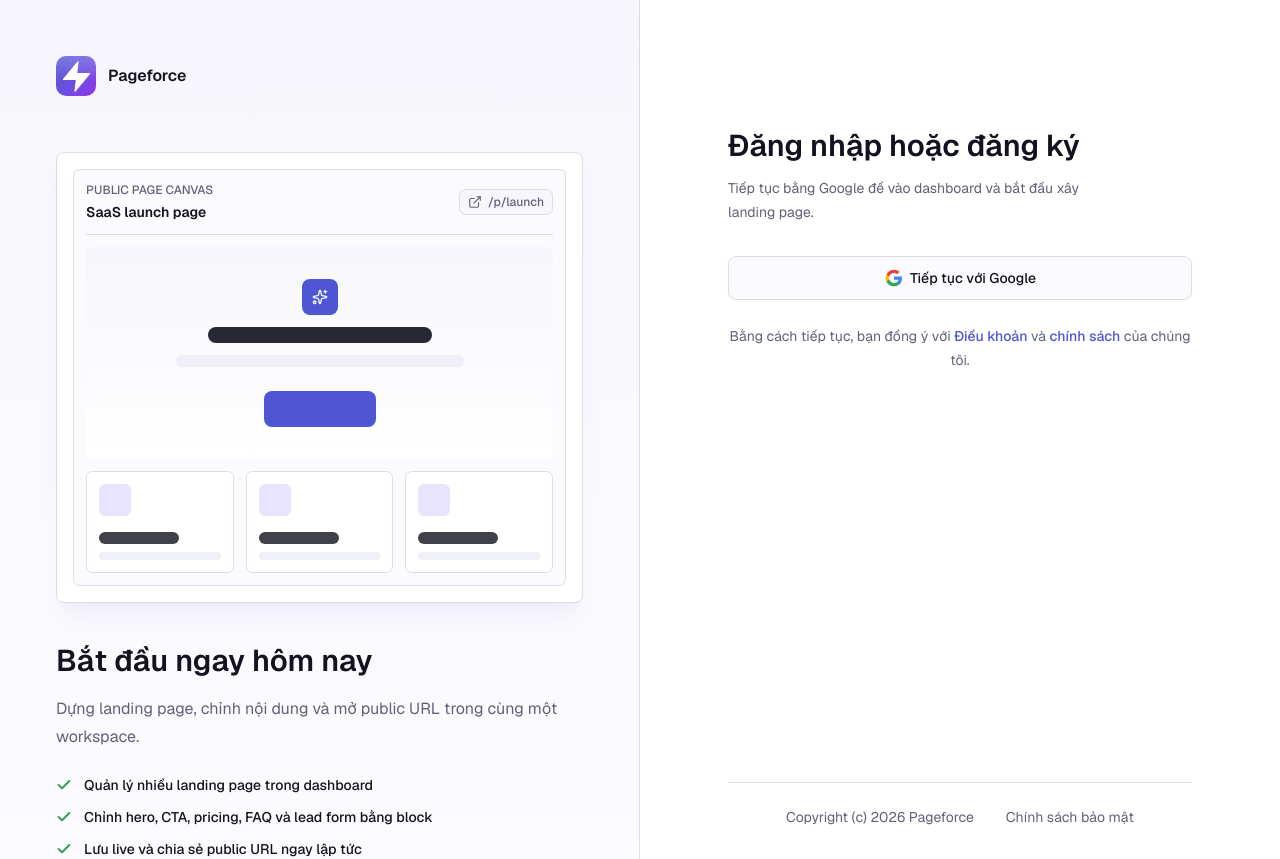
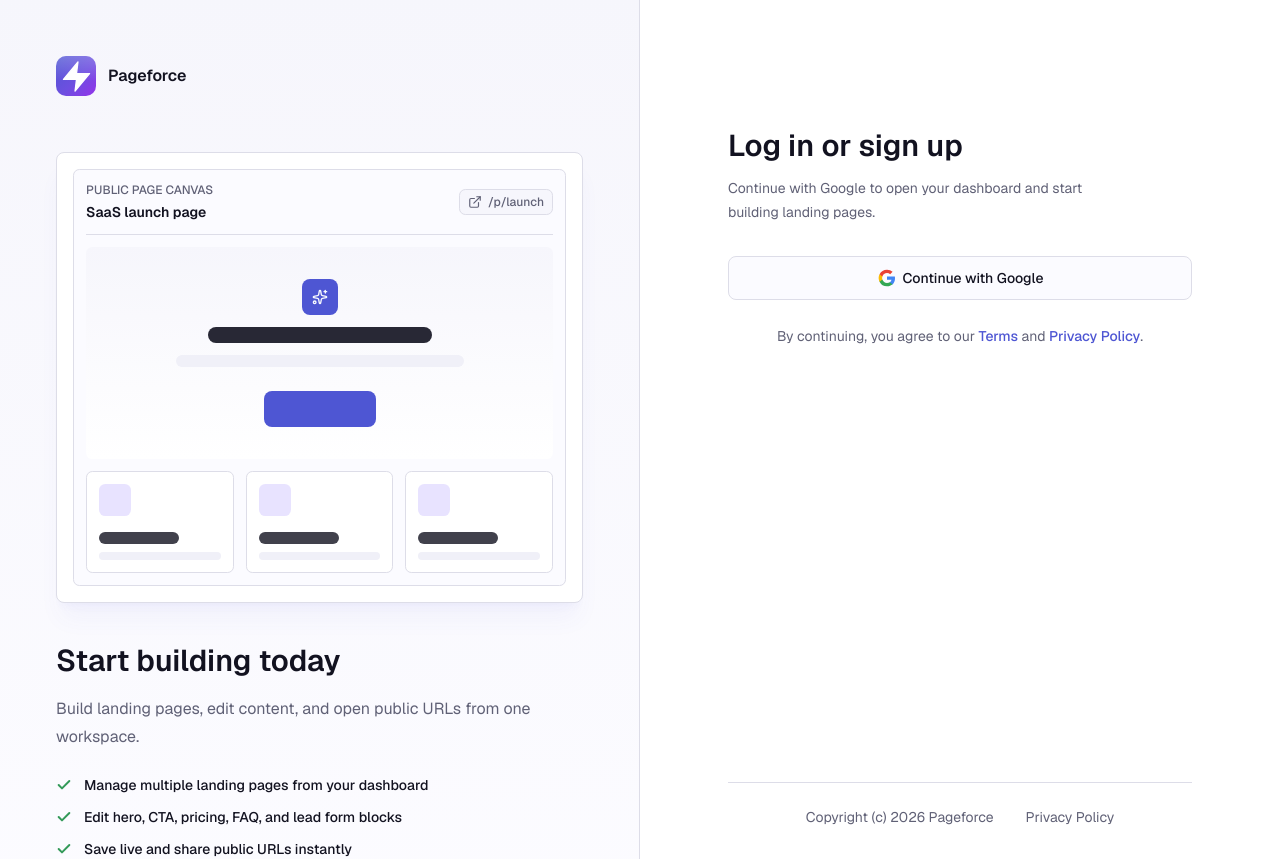
Before and after one commit to MinhTT2/pageforce, a Next.js app: page /login in a window 1280 px wide. Built offline with nearby package versions, Linux system fonts and the light colour scheme; no server answers; a web font is replaced by a local one.

Commit message:
Translate auth pages to English

```diff
--- a/src/components/auth/AuthForm.tsx
+++ b/src/components/auth/AuthForm.tsx
@@ -46,10 +46,10 @@ export function AuthForm(_props: AuthFormProps) {
 
       <div className="mt-20 lg:mt-24">
         <h1 className="text-3xl font-semibold tracking-normal text-foreground">
-          Đăng nhập hoặc đăng ký
+          Log in or sign up
         </h1>
         <p className="mt-3 max-w-sm text-sm leading-6 text-muted-foreground">
-          Tiếp tục bằng Google để vào dashboard và bắt đầu xây landing page.
+          Continue with Google to open your dashboard and start building landing pages.
         </p>
       </div>
 
@@ -62,29 +62,29 @@ export function AuthForm(_props: AuthFormProps) {
           className="h-11 w-full rounded-lg"
         >
           <GoogleIcon />
-          {googleLoading ? "Đang mở Google..." : "Tiếp tục với Google"}
+          {googleLoading ? "Opening Google..." : "Continue with Google"}
         </Button>
       </div>
 
       {error ? <p className="mt-4 text-sm font-medium text-destructive">{error}</p> : null}
 
       <p className="mt-6 text-center text-sm leading-6 text-muted-foreground">
-        Bằng cách tiếp tục, bạn đồng ý với{" "}
+        By continuing, you agree to our{" "}
         <Link href="#" className="font-medium text-primary hover:underline">
-          Điều khoản
+          Terms
         </Link>{" "}
-        và{" "}
+        and{" "}
         <Link href="#" className="font-medium text-primary hover:underline">
-          chính sách
-        </Link>{" "}
-        của chúng tôi.
+          Privacy Policy
+        </Link>
+        .
       </p>
 
       <footer className="mt-auto border-t border-border pt-6 text-center text-sm text-muted-foreground">
         <div className="flex flex-wrap justify-center gap-8">
           <span>Copyright (c) 2026 Pageforce</span>
           <Link href="#" className="hover:text-foreground">
-            Chính sách bảo mật
+            Privacy Policy
           </Link>
         </div>
       </footer>
@@ -105,15 +105,15 @@ export function AuthShowcase() {
 
           <div className="mt-10 max-w-xl">
             <h2 className="text-3xl font-semibold tracking-normal text-foreground">
-              Bắt đầu ngay hôm nay
+              Start building today
             </h2>
             <p className="mt-4 text-base leading-7 text-muted-foreground">
-              Dựng landing page, chỉnh nội dung và mở public URL trong cùng một workspace.
+              Build landing pages, edit content, and open public URLs from one workspace.
             </p>
             <div className="mt-6 grid gap-3 text-sm font-medium text-foreground">
-              <Benefit>Quản lý nhiều landing page trong dashboard</Benefit>
-              <Benefit>Chỉnh hero, CTA, pricing, FAQ và lead form bằng block</Benefit>
-              <Benefit>Lưu live và chia sẻ public URL ngay lập tức</Benefit>
+              <Benefit>Manage multiple landing pages from your dashboard</Benefit>
+              <Benefit>Edit hero, CTA, pricing, FAQ, and lead form blocks</Benefit>
+              <Benefit>Save live and share public URLs instantly</Benefit>
             </div>
           </div>
         </div>
```
